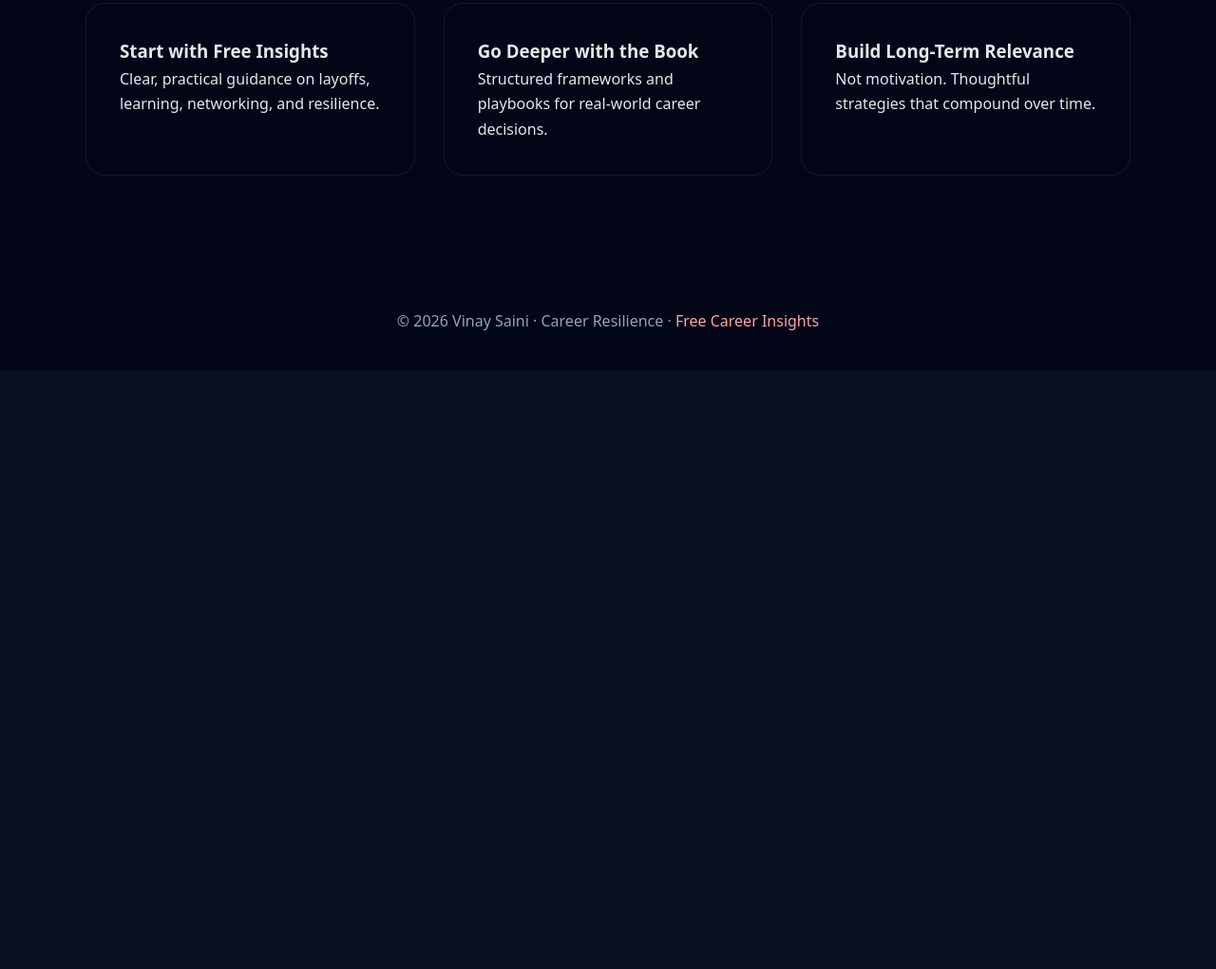
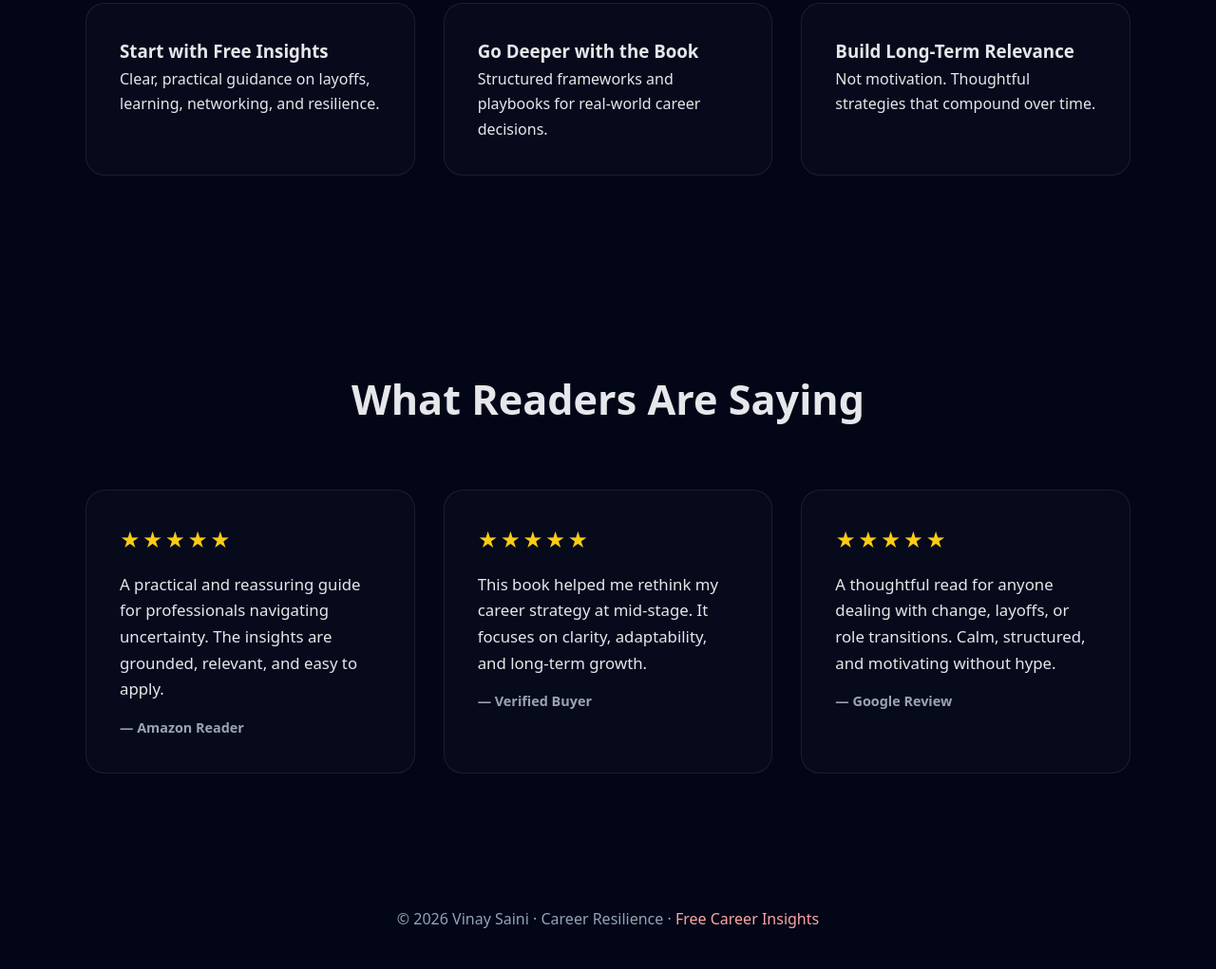
Before and after one commit to vinay-vinsaini/career, a plain HTML site: page index.html in a window 1280 px wide. Shown: the part 950-1971 px from the top of the page at 95% size. Before the commit the page ends 1341 px from the top, so only its background shows below. Drawn offline with Linux system fonts and the light colour scheme.

Commit message:
Add reviews section with star ratings to homepage

```diff
--- a/index.html
+++ b/index.html
@@ -9,7 +9,6 @@
   <meta name="description"
         content="Career Resilience by Vinay Saini helps mid-career professionals navigate layoffs, AI disruption, and constant change with clarity, confidence, and practical frameworks." />
   <meta name="author" content="Vinay Saini" />
-  <link rel="canonical" href="https://YOUR-SITE.netlify.app/" />
 
   <style>
     * { margin: 0; padding: 0; box-sizing: border-box; }
@@ -95,7 +94,7 @@
     .section { padding: 100px 20px; background:#020617; }
     .section-title { text-align:center; font-size:2.7rem; margin-bottom:60px; }
 
-    .features-grid {
+    .features-grid, .reviews-grid {
       display:grid;
       grid-template-columns:repeat(auto-fit,minmax(260px,1fr));
       gap:30px;
@@ -103,10 +102,30 @@
       margin:auto;
     }
 
-    .feature-card {
+    .feature-card, .review-card {
       border:1px solid rgba(255,255,255,.08);
       border-radius:20px;
       padding:35px;
+      background:rgba(255,255,255,0.02);
+    }
+
+    .stars {
+      color:#facc15;
+      font-size:1.3rem;
+      margin-bottom:15px;
+      letter-spacing:2px;
+    }
+
+    .review-text {
+      font-size:1.05rem;
+      color:#e5e7eb;
+      margin-bottom:15px;
+    }
+
+    .review-author {
+      font-size:0.9rem;
+      color:#9ca3af;
+      font-weight:600;
     }
 
     footer {
@@ -177,6 +196,41 @@
   </div>
 </section>
 
+<section class="section">
+  <h2 class="section-title">What Readers Are Saying</h2>
+
+  <div class="reviews-grid">
+
+    <div class="review-card">
+      <div class="stars">★★★★★</div>
+      <p class="review-text">
+        A practical and reassuring guide for professionals navigating uncertainty.
+        The insights are grounded, relevant, and easy to apply.
+      </p>
+      <div class="review-author">— Amazon Reader</div>
+    </div>
+
+    <div class="review-card">
+      <div class="stars">★★★★★</div>
+      <p class="review-text">
+        This book helped me rethink my career strategy at mid-stage.
+        It focuses on clarity, adaptability, and long-term growth.
+      </p>
+      <div class="review-author">— Verified Buyer</div>
+    </div>
+
+    <div class="review-card">
+      <div class="stars">★★★★★</div>
+      <p class="review-text">
+        A thoughtful read for anyone dealing with change, layoffs, or role transitions.
+        Calm, structured, and motivating without hype.
+      </p>
+      <div class="review-author">— Google Review</div>
+    </div>
+
+  </div>
+</section>
+
 <footer>
   © 2026 Vinay Saini · Career Resilience ·
   <a href="free-insights.html">Free Career Insights</a>
```
